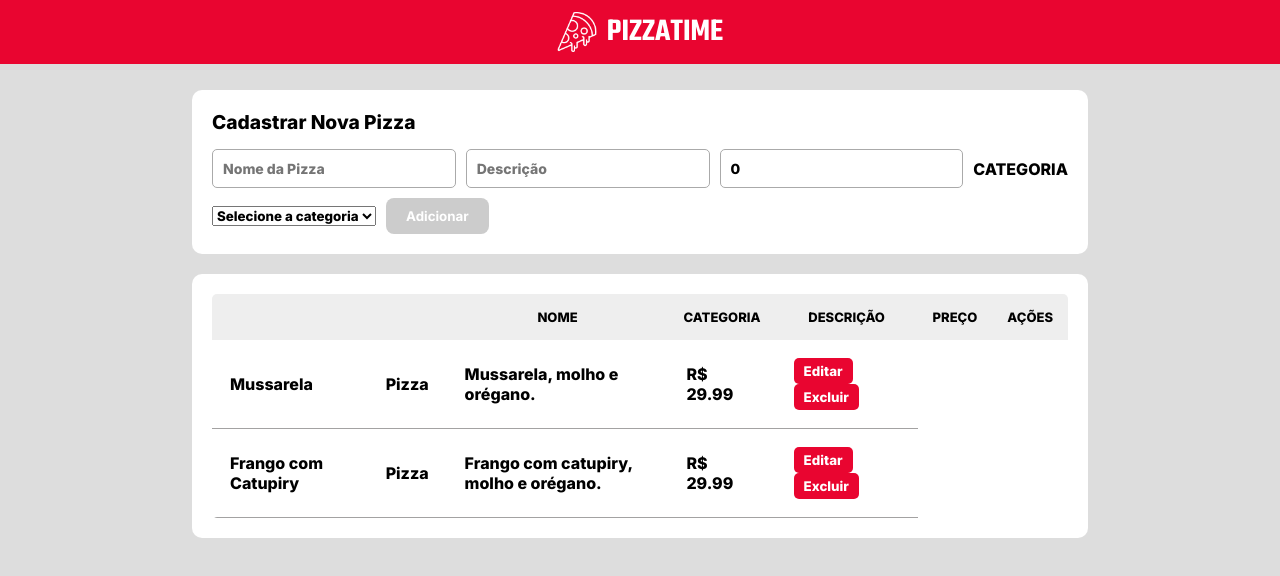
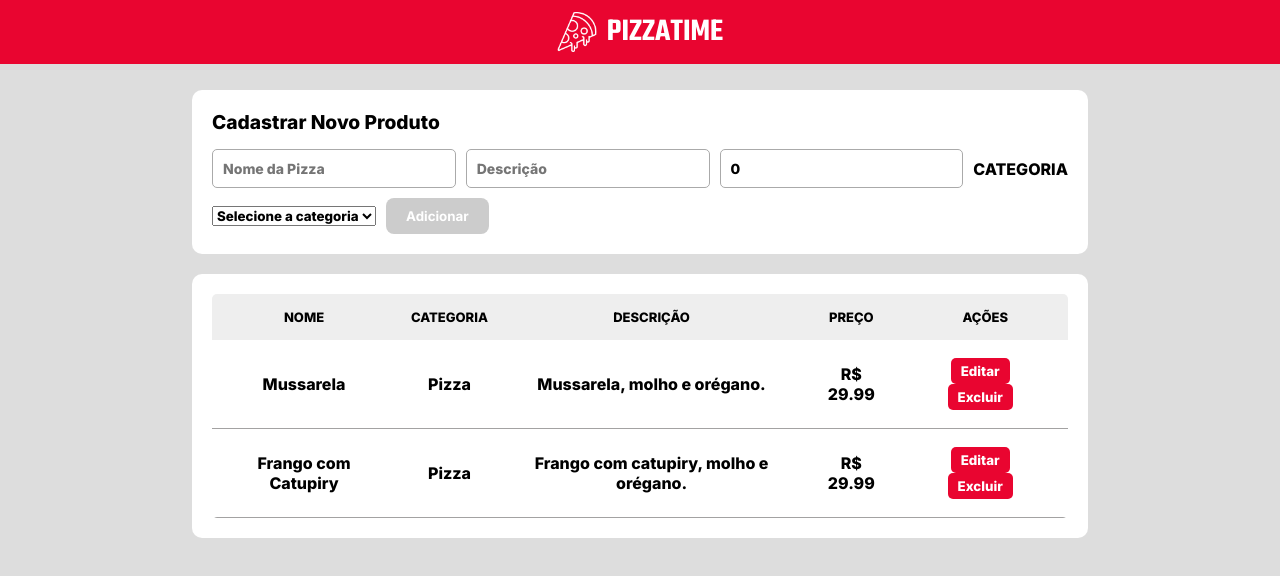
Before and after one commit to pudimpudi/PizzaTime-Frontend, an Angular app: page /admin in a window 1280 px wide. Shown: the top 576 px of the page. Built offline with nearby package versions, Linux system fonts and the light colour scheme.

Commit message:
atualização dos componentes

```diff
--- a/src/app/components/footer/footer.component.css
+++ b/src/app/components/footer/footer.component.css
@@ -94,4 +94,5 @@ footer img {
 
 .divisor-footer {
   background-color: white;
+  width: 90vw;
 }
--- a/src/app/components/header/header.component.css
+++ b/src/app/components/header/header.component.css
@@ -50,7 +50,7 @@ h2 {
   align-items: center;
   gap: 10px;
   align-self: center;
-  width: 59em;
+  width: 50vw;
 }
 .pesquisa input {
   width: 20em;
--- a/src/app/components/home/home.component.css
+++ b/src/app/components/home/home.component.css
@@ -37,7 +37,7 @@
 #op {
   display: flex;
   justify-content: space-between;
-  width: 73%;
+  width: 50%;
 }
 #op a {
   background-color: #15181f;
--- a/src/app/pages/admin/admin.component.css
+++ b/src/app/pages/admin/admin.component.css
@@ -117,6 +117,7 @@ body {
 .tabela-produtos td {
   padding: 18px;
   border-bottom: 1px solid #a3a2a2;
+  text-align: center;
 }
 
 .tabela-produtos img {
--- a/src/app/pages/admin/admin.component.html
+++ b/src/app/pages/admin/admin.component.html
@@ -7,7 +7,7 @@
   </header>
 
   <section class="formulario-cadastro">
-    <h3>Cadastrar Nova Pizza</h3>
+    <h3>Cadastrar Novo Produto</h3>
     <form (ngSubmit)="adicionarPizza()" #formPizza="ngForm">
       <!-- adicionar upload de imagem -->
       <input type="text" name="nome" [(ngModel)]="novaPizza.nome" placeholder="Nome da Pizza" required />
@@ -33,7 +33,6 @@
       <table class="tabela-produtos">
         <thead>
           <tr>
-            <th><th>
             <th>NOME</th>
             <th>CATEGORIA</th>
             <th>DESCRIÇÃO</th>
```
